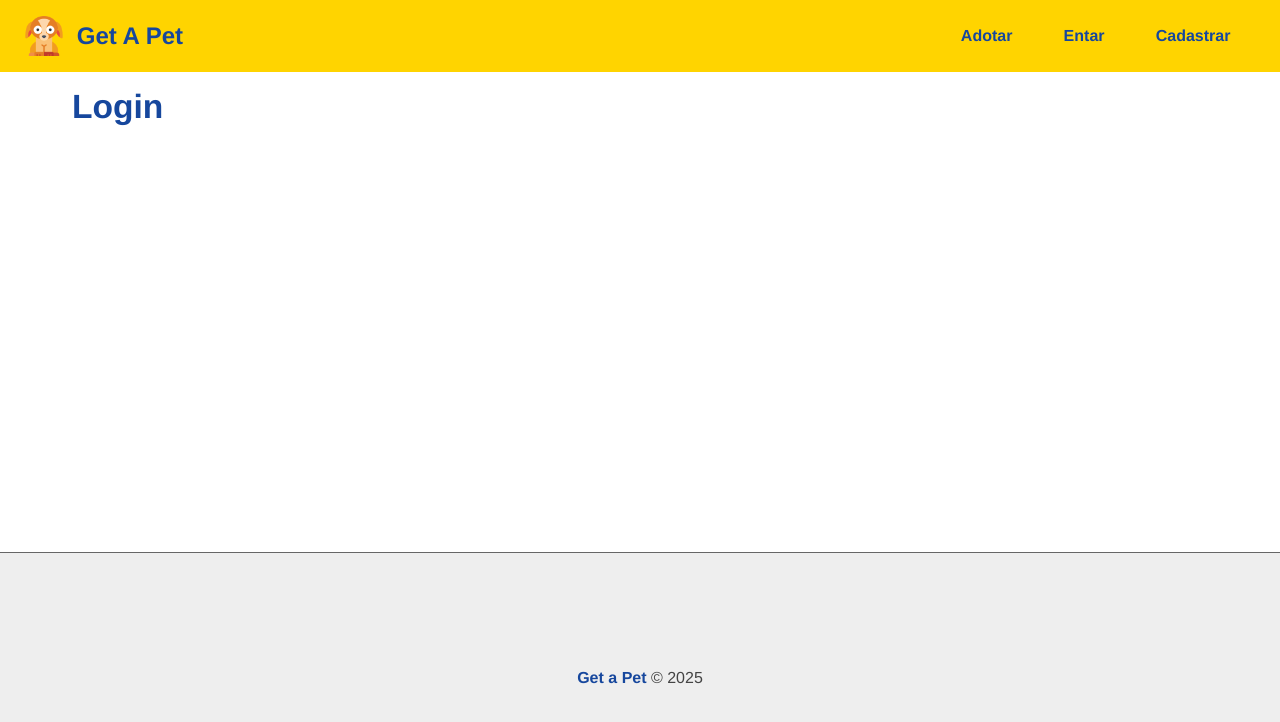
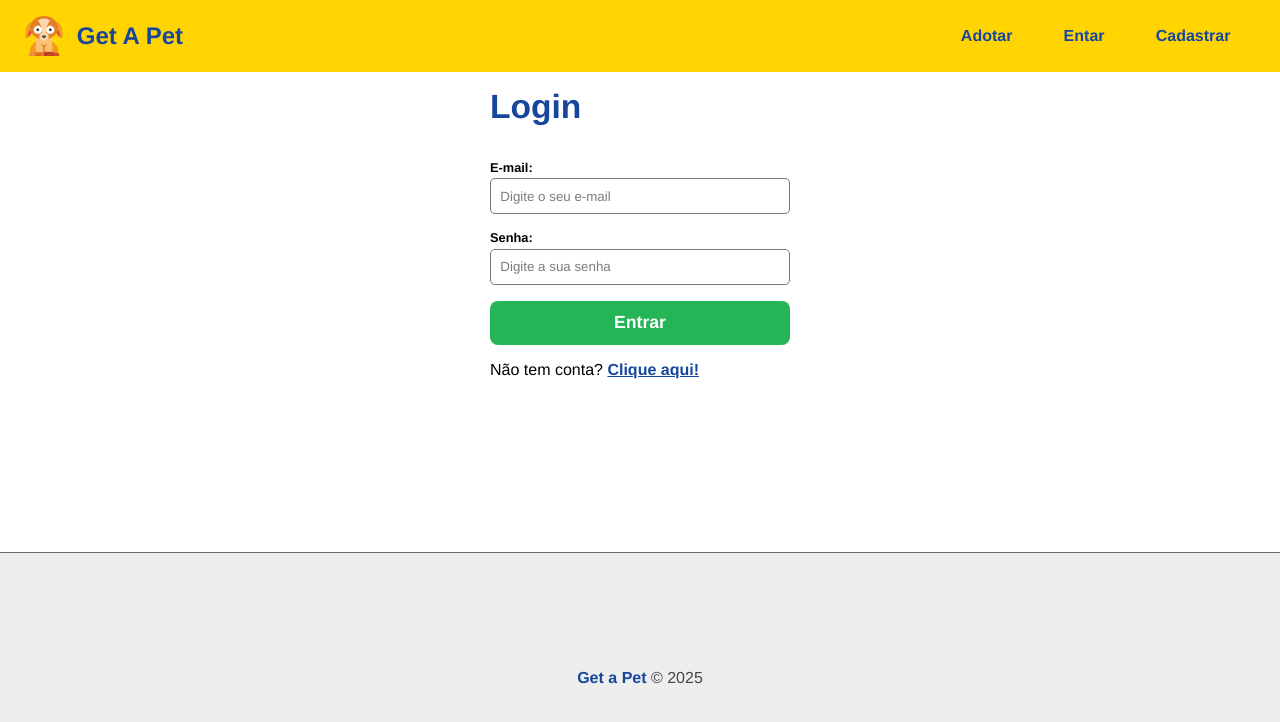
Before and after one commit to IsabelleHeloisa/GetAPet, a React (Create React App) app in the folder frontend/: page /login in a window 1280 px wide. Shown: the top 722 px of the page. Built offline with nearby package versions, Linux system fonts and the light colour scheme.

Commit message:
feat: create login form

```diff
--- a/frontend/src/components/pages/Auth/Login.jsx
+++ b/frontend/src/components/pages/Auth/Login.jsx
@@ -1,7 +1,37 @@
+import { useState, useContext } from 'react'
+import Input from '../../form/Input'
+
+import styles from '../../form/Form.module.css'
+
+import { Context } from '../../../context/UserContext'
+import { Link } from 'react-router-dom'
+
 function Login() {
+  function handleChange(e) {}
+
   return (
-    <section>
+    <section className={styles.form_container}>
       <h1>Login</h1>
+      <form>
+        <Input
+          text="E-mail"
+          type="email"
+          name="email"
+          placeholder="Digite o seu e-mail"
+          handleOnChange={handleChange}
+        />
+        <Input
+          text="Senha"
+          type="password"
+          name="password"
+          placeholder="Digite a sua senha"
+          handleOnChange={handleChange}
+        />
+        <input type="submit" value="Entrar" />
+      </form>
+      <p>
+        Não tem conta? <Link to="/register">Clique aqui!</Link>
+      </p>
     </section>
   )
 }
```
